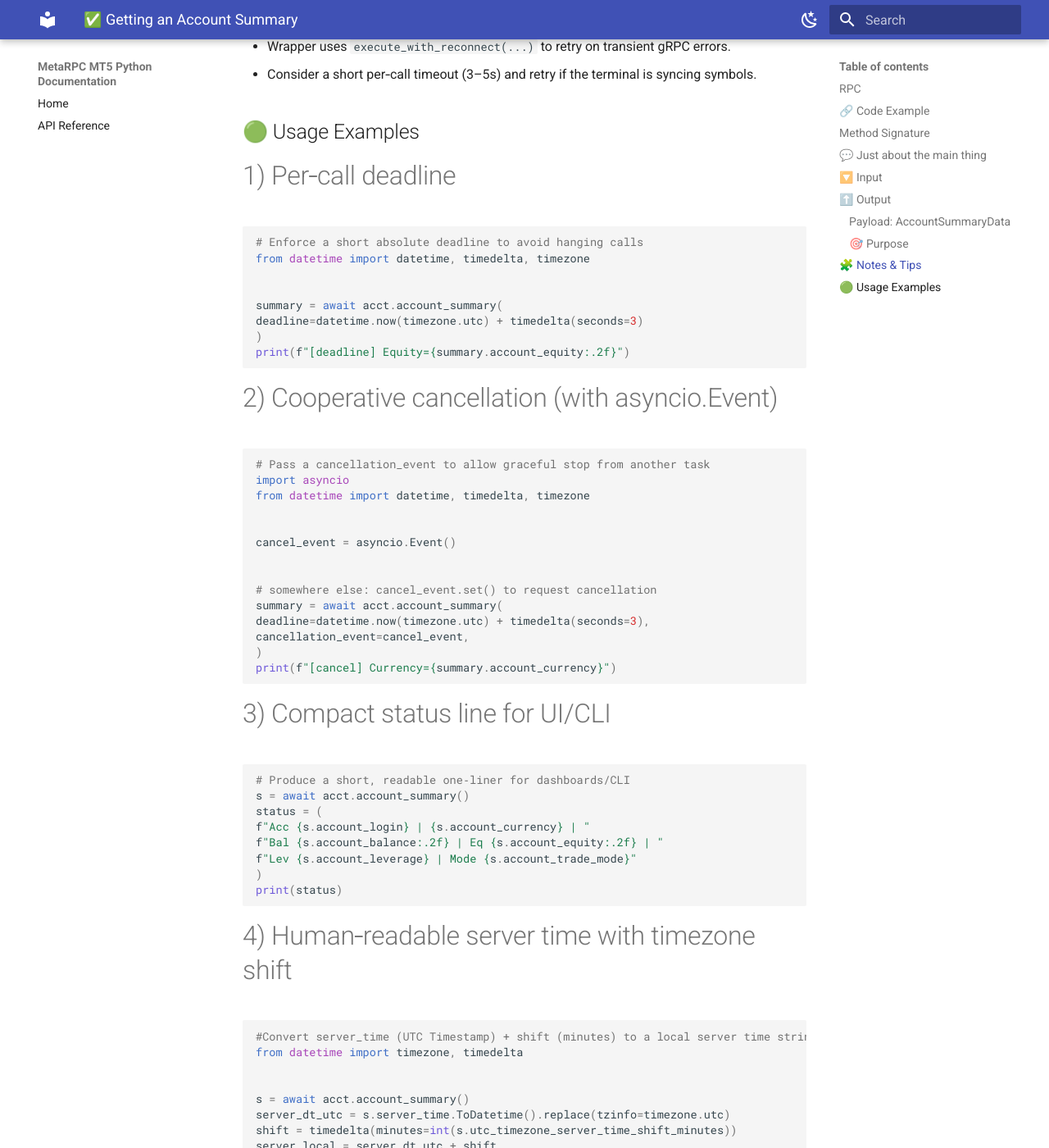
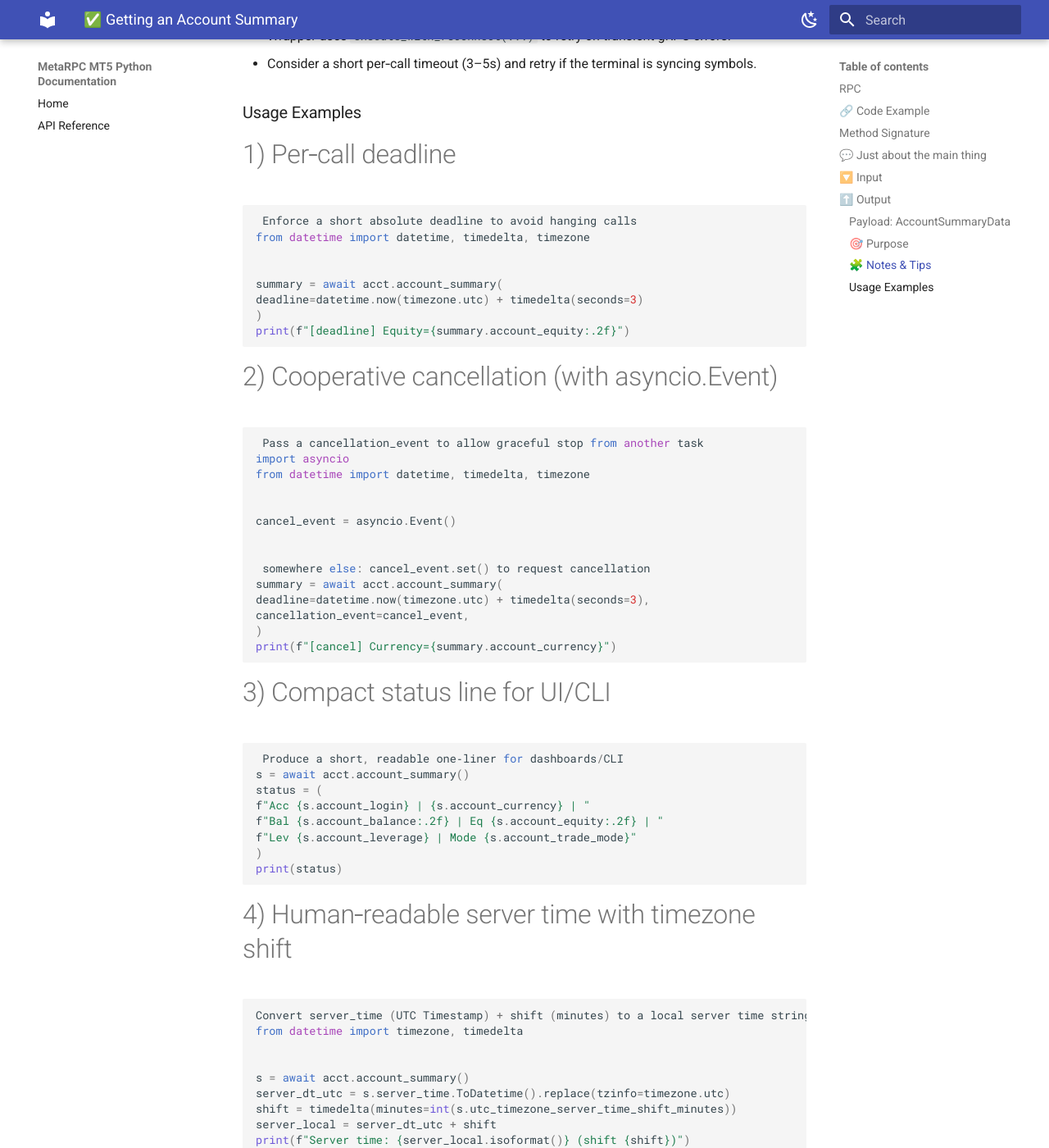
Before and after one commit to MetaRPC/PyMT5, an MkDocs documentation site: the page built from docs/MT5Account/Account_Information/account_summary.md, in a window 1280 px wide and 1400 px high, scrolled down 2873 px. Shown: the whole window at 82% size. Built offline with MkDocs 1.6.1 and Material for MkDocs 9.7.7, drawn with Linux system fonts in a browser that asks for light colours; some of the changed text lies outside the part shown.

````diff
--- a/docs/MT5Account/Account_Information/account_summary.md
+++ b/docs/MT5Account/Account_Information/account_summary.md
@@ -96,17 +96,17 @@ Use to display real-time account state and sanity‑check connectivity:
 * Dashboard/CLI status
 * Verify free margin & equity before trading
 
-## 🧩 Notes & Tips
+### 🧩 Notes & Tips
 
 * Wrapper uses `execute_with_reconnect(...)` to retry on transient gRPC errors.
 * Consider a short per‑call timeout (3–5s) and retry if the terminal is syncing symbols.
 
-## 🟢 Usage Examples
+### Usage Examples
 
 # 1) Per‑call deadline
 
 ```python
-# Enforce a short absolute deadline to avoid hanging calls
+ Enforce a short absolute deadline to avoid hanging calls
 from datetime import datetime, timedelta, timezone
 
 
@@ -118,7 +118,7 @@ print(f"[deadline] Equity={summary.account_equity:.2f}")
 
 # 2) Cooperative cancellation (with asyncio.Event)
 ```python
-# Pass a cancellation_event to allow graceful stop from another task
+ Pass a cancellation_event to allow graceful stop from another task
 import asyncio
 from datetime import datetime, timedelta, timezone
 
@@ -126,7 +126,7 @@ from datetime import datetime, timedelta, timezone
 cancel_event = asyncio.Event()
 
 
-# somewhere else: cancel_event.set() to request cancellation
+ somewhere else: cancel_event.set() to request cancellation
 summary = await acct.account_summary(
 deadline=datetime.now(timezone.utc) + timedelta(seconds=3),
 cancellation_event=cancel_event,
@@ -137,7 +137,7 @@ print(f"[cancel] Currency={summary.account_currency}")
 # 3) Compact status line for UI/CLI
 
 ```python
-# Produce a short, readable one‑liner for dashboards/CLI
+ Produce a short, readable one‑liner for dashboards/CLI
 s = await acct.account_summary()
 status = (
 f"Acc {s.account_login} | {s.account_currency} | "
@@ -149,7 +149,7 @@ print(status)
 
 # 4) Human‑readable server time with timezone shift
 ```python
-#Convert server_time (UTC Timestamp) + shift (minutes) to a local server time string
+Convert server_time (UTC Timestamp) + shift (minutes) to a local server time string
 from datetime import timezone, timedelta
 
 
@@ -163,7 +163,7 @@ print(f"Server time: {server_local.isoformat()} (shift {shift})")
 # 5) Map proto → your dataclass (thin view‑model)
 
 ```python
-# Keep only the fields you actually use; fast and test‑friendly
+ Keep only the fields you actually use; fast and test‑friendly
 from dataclasses import dataclass
 
 
````
